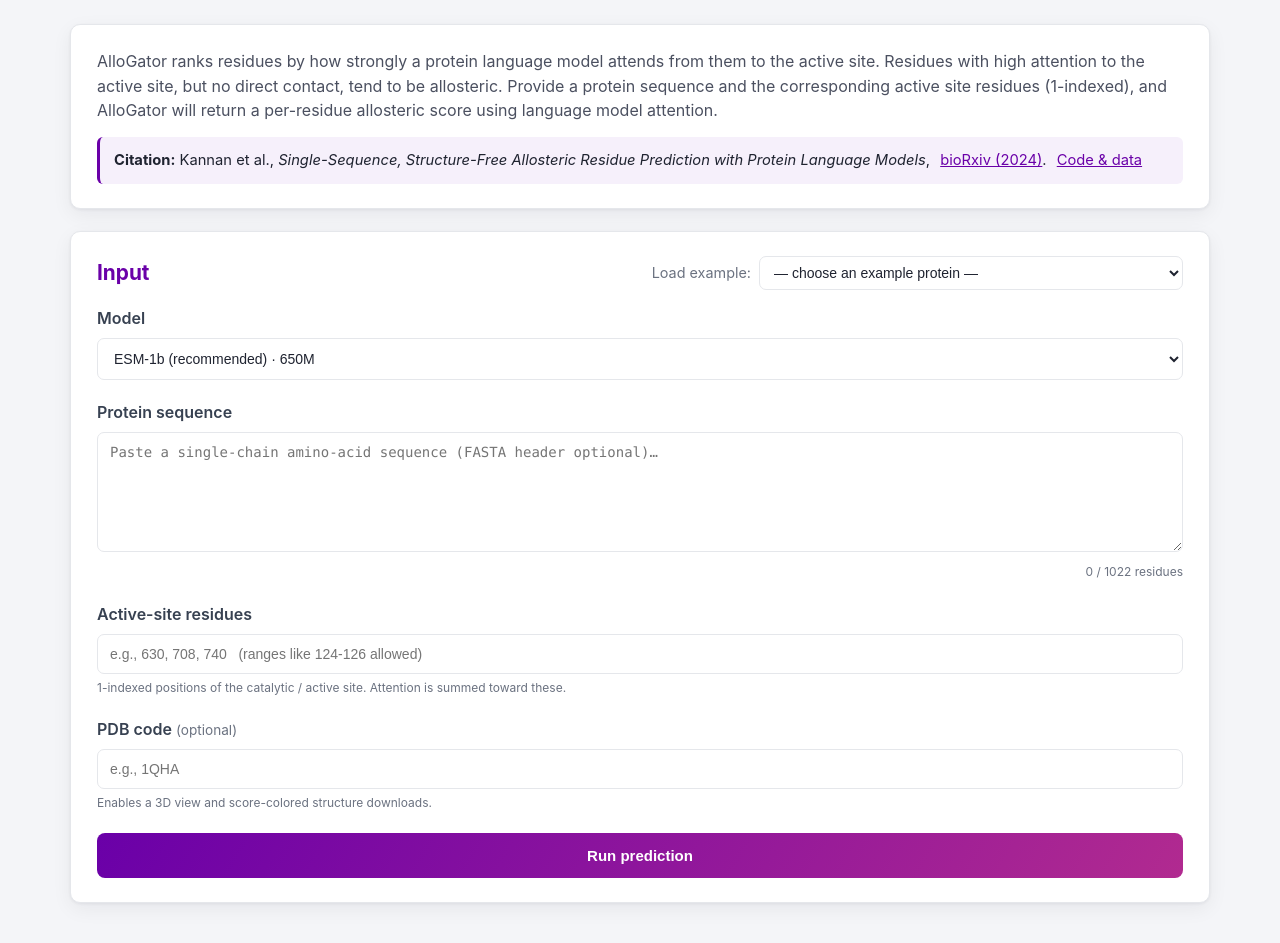
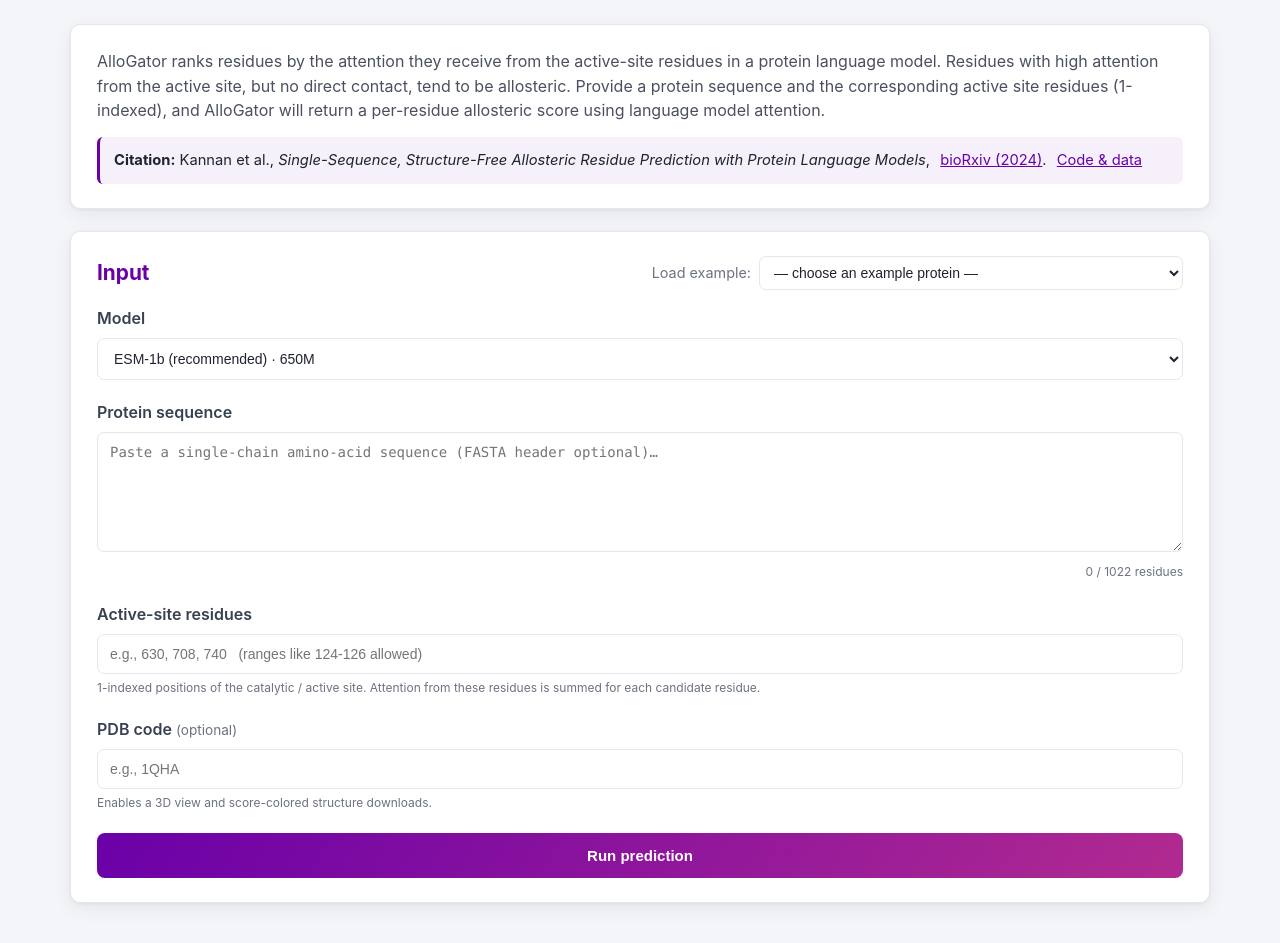
Before and after one commit to g0kulkannan/allogator_webapp, a FastAPI app: page / in a window 1280 px wide. Shown: the part 210-1153 px from the top of the page. Run offline with FastAPI, Linux system fonts and the light colour scheme; some libraries are stand-ins or nearby versions.

Commit message:
Correct active-site attention direction in website text

```diff
--- a/app/prediction.py
+++ b/app/prediction.py
@@ -3,8 +3,8 @@ AlloGator - attention-based allosteric residue scoring.
 
 Implements the scoring procedure from Kannan et al., Cell Systems:
 for a single input sequence, take the mean attention map across all heads
-and layers of a protein language model, sum each residue's attention to
-the active-site residues, exclude residues sequence-adjacent to the active
+and layers of a protein language model, sum attention from the active-site
+residues to each candidate residue, exclude residues sequence-adjacent to the active
 site, and rank the remainder. Higher rank = more likely allosteric.
 
 The model-specific work (loading, tokenization, attention extraction) lives
--- a/app/templates/index.html
+++ b/app/templates/index.html
@@ -17,8 +17,8 @@
 
         <section class="about-section">
             <p>
-                AlloGator ranks residues by how strongly a protein language model attends from them to the
-                active site. Residues with high attention to the active site, but no direct contact, tend to be
+                AlloGator ranks residues by the attention they receive from the active-site residues in a
+                protein language model. Residues with high attention from the active site, but no direct contact, tend to be
                 allosteric. Provide a protein sequence and the corresponding active site residues (1-indexed),
                 and AlloGator will return a per-residue allosteric score using language model attention.
             </p>
@@ -60,7 +60,7 @@
                         <label for="active-residues">Active-site residues</label>
                         <input type="text" id="active-residues" name="active_residues"
                             placeholder="e.g., 630, 708, 740   (ranges like 124-126 allowed)" required>
-                        <span class="help-text">1-indexed positions of the catalytic / active site. Attention is summed toward these.</span>
+                        <span class="help-text">1-indexed positions of the catalytic / active site. Attention from these residues is summed for each candidate residue.</span>
                     </div>
 
                     <div class="form-group">
```
Also changed, not shown: README.md.
